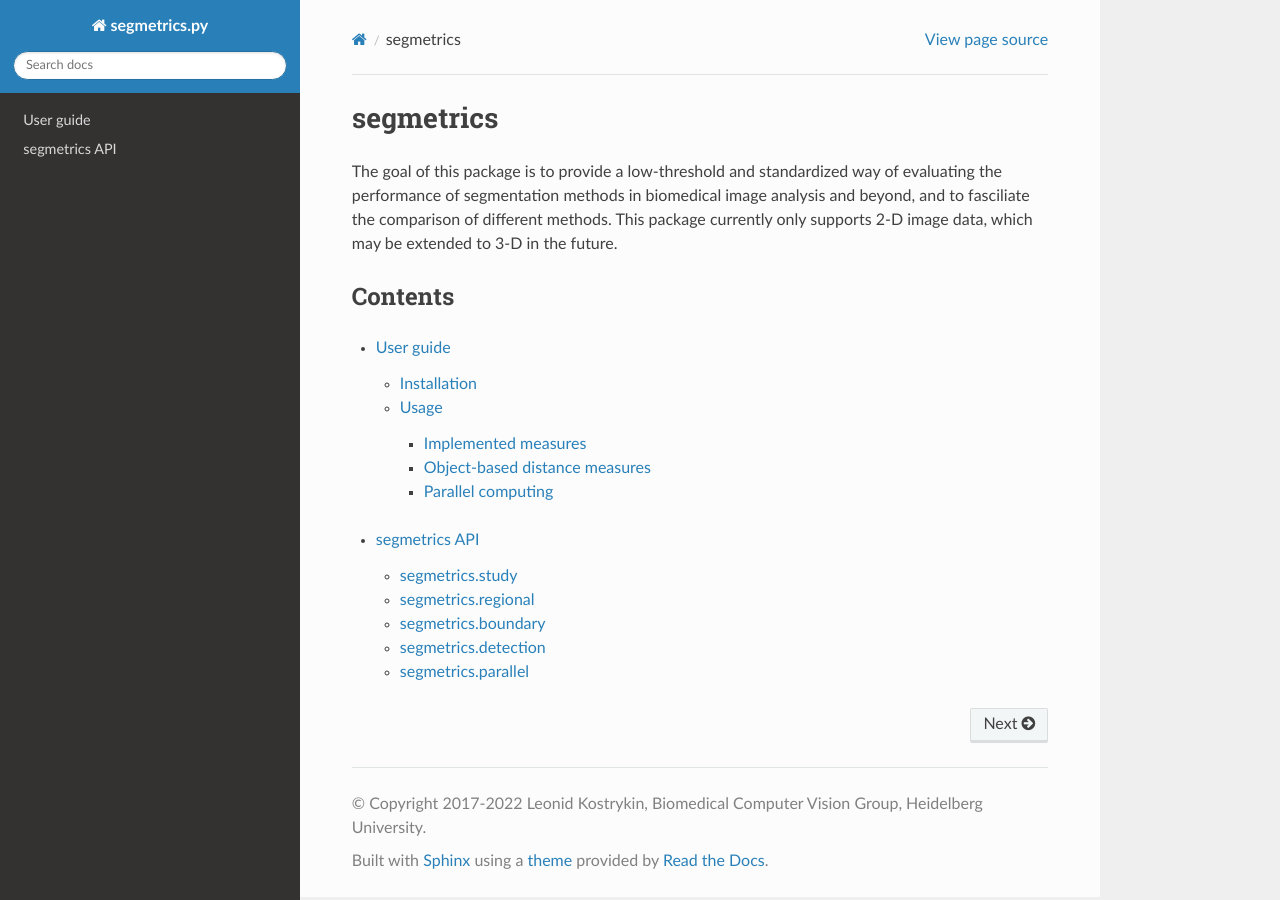
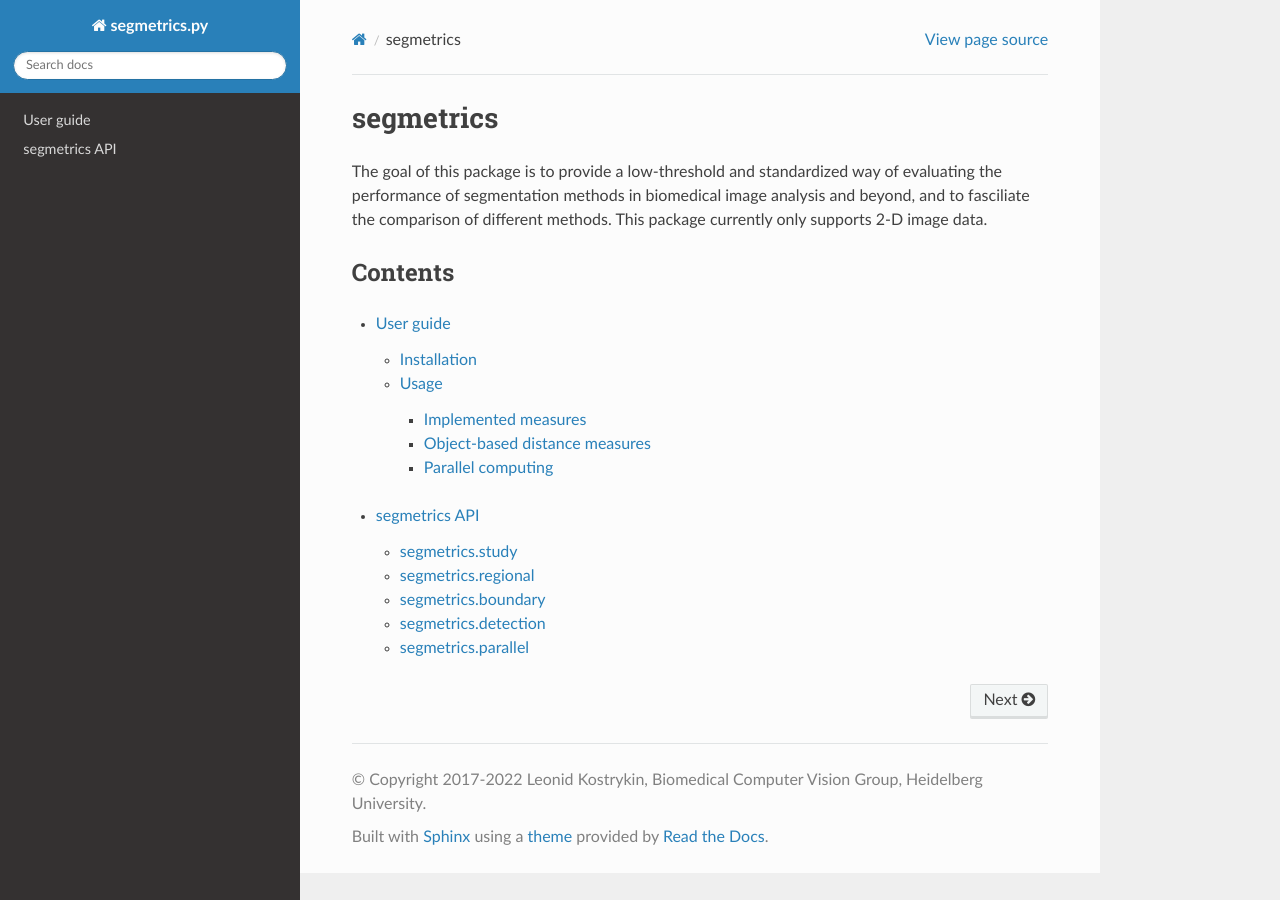
Before and after one commit to BMCV/segmetrics, a Sphinx documentation site: the page built from docs/source/index.rst, in a window 1280 px wide. Built offline with Sphinx 7.4.7 and the Read the Docs theme 2.0.0, drawn with Linux system fonts in a browser that asks for light colours.

Commit message:
updates docs

```diff
--- a/docs/source/index.rst
+++ b/docs/source/index.rst
@@ -1,7 +1,7 @@
 segmetrics
 ==========
 
-The goal of this package is to provide a low-threshold and standardized way of evaluating the performance of segmentation methods in biomedical image analysis and beyond, and to fasciliate the comparison of different methods. This package currently only supports 2-D image data, which may be extended to 3-D in the future.
+The goal of this package is to provide a low-threshold and standardized way of evaluating the performance of segmentation methods in biomedical image analysis and beyond, and to fasciliate the comparison of different methods. This package currently only supports 2-D image data.
 
 Contents
 --------
```
